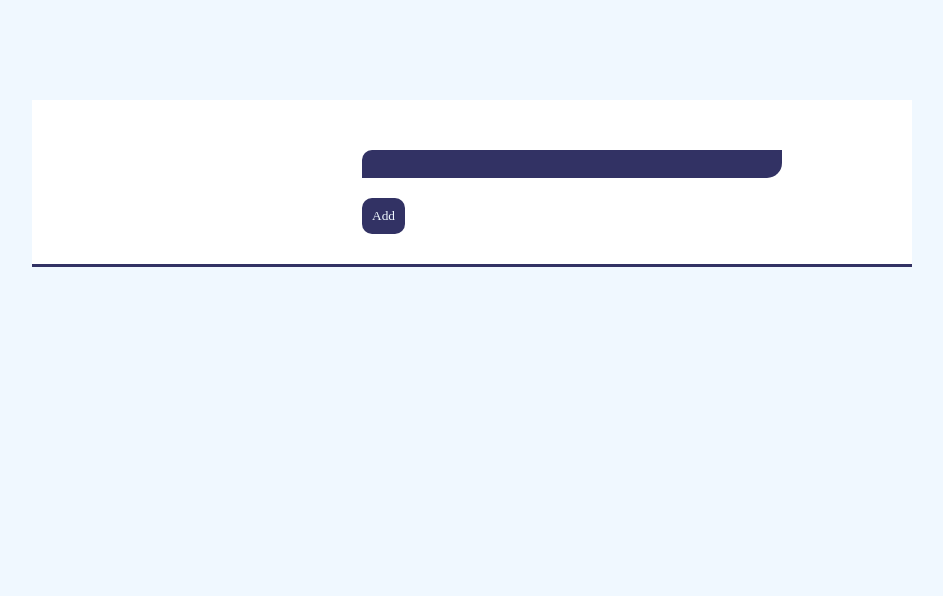
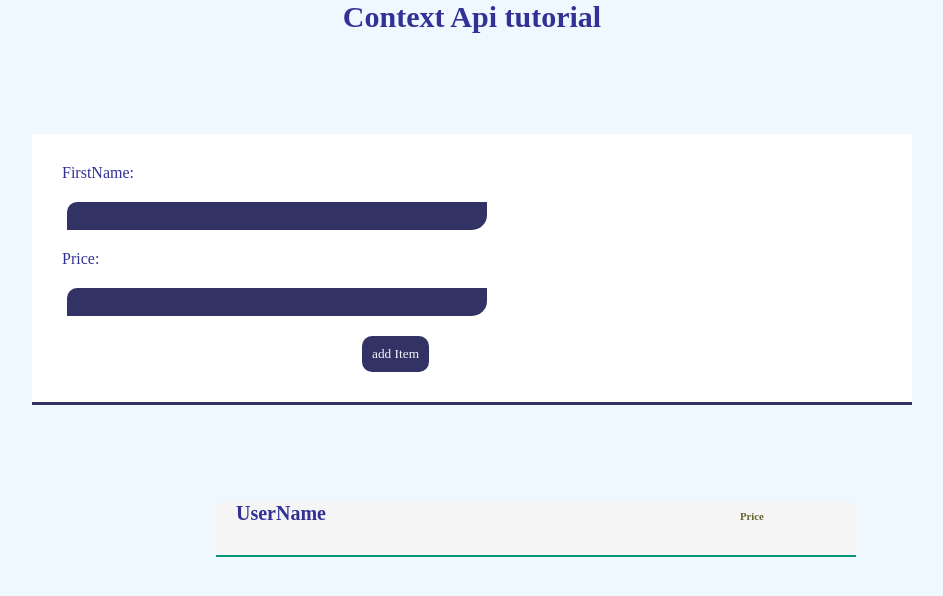
Before and after one commit to Chidalu567/reactify, a React (Create React App) app: page / in a window 1280 px wide. Shown: the top 596 px of the page, without its empty margins (168-1111 px from the left). Built offline with nearby package versions, Linux system fonts and the light colour scheme.

Commit message:
my change on price app with react #thank GOD

```diff
--- /dev/null
+++ b/src/Advance react/contextApi/Context_api.js
@@ -0,0 +1,100 @@
+import React, { useContext, useState, useReducer } from "react";
+/*We normally use the context api in other to avoid propdrilling in our components*/
+
+const reducer = (state, action) => {
+  switch (action.type) {
+    case "add-item":
+      const person = [...state.people, action.payload]; //javascript array definition
+      return {
+        ...state,
+        people: person,
+        isModal: true,
+        modalcontent: "added item",
+      }; //javascript object definition
+  }
+}; //javascript function definition
+
+const defaultState = {
+  people: [],
+  isModal: false,
+  modalcontent: "",
+}; //javascript object definition
+
+const FormContext = React.createContext(); //create context api using React.createContext
+
+const Forms = () => {
+  const [name, setName] = useState(""); //useState value and handler definition
+  const [price, setPrice] = useState(""); //useState value and handler definition
+  const [datas, dispatch] = useReducer(reducer, defaultState); //useReducer function and state definiion
+
+  const handleSubmit = (e) => {
+    e.preventDefault(); //set prevent default state
+    if (name && price) {
+      const newItem = { id: new Date().getTime().toString(), name, price }; //javascript objecrt definition
+      dispatch({ type: "add-item", payload: newItem }); //call the dispatch function
+      setName(""); //clear the field of name
+      setPrice(""); //clear the field of price
+      console.log(datas);
+    }
+  };
+
+  return (
+    <FormContext.Provider value={{ datas }}>
+      <>
+        <form onSubmit={handleSubmit}>
+          <label htmlFor="firstName">FirstName: </label>
+          <input
+            type="text"
+            value={name}
+            id="firstName"
+            onChange={(e) => setName(e.target.value)}
+          />
+          <label htmlFor="price">Price: </label>
+          <input
+            type="text"
+            value={price}
+            id="price"
+            onChange={(e) => setPrice(e.target.value)}
+          />
+          <button type="submit" className="btn">
+            add Item
+          </button>
+        </form>
+        <HandleData />
+        {/*React component call */}
+      </>
+    </FormContext.Provider>
+  );
+}; //React component definition
+
+const HandleData = () => {
+  const { datas } = useContext(FormContext); //useContext api
+  return (
+    <>
+      <div className="items">
+        <h5>UserName</h5>
+        <h6>Price</h6>
+        {datas.people.map((person) => {
+          const { id, name, price } = person; //object destructuring
+          return (
+            <div key={id}>
+              <h5>{name}</h5>
+              <h6>{price}$</h6>
+            </div>
+          );
+        })}
+      </div>
+    </>
+  );
+}; //React component definition
+
+const ECommerce = () => {
+  return (
+    <>
+      <h2>Context Api tutorial</h2>
+      <Forms />
+    </>
+  );
+}; //React component definition
+
+export default ECommerce; //javascript default export
--- a/src/App.css
+++ b/src/App.css
@@ -78,6 +78,7 @@ h5 {
   padding: 20px;
   display: inline;
   margin-right: 60%;
+  padding-top: 30px;
 }
 
 .rmvb {
@@ -89,3 +90,14 @@ h5 {
   outline-color: none;
   padding: 10px;
 }
+
+h6 {
+  color: rgba(100, 100, 50, 3);
+  border-radius: 5px;
+  border: 0px solid transparent;
+  outline-color: none;
+  padding: 10px;
+  text-align: right;
+  display: inline;
+  padding-top: 30px;
+}
--- a/src/App.js
+++ b/src/App.js
@@ -1,5 +1,5 @@
 import React from "react";
-import Setup from "./Advance react/useReducer/useReducer";
+import Setup from "./Advance react/contextApi/Context_api";
 import "./App.css";
 
 function App() {
```
Also changed, not shown: src/Advance react/contextApi/customhooks.js (added).
